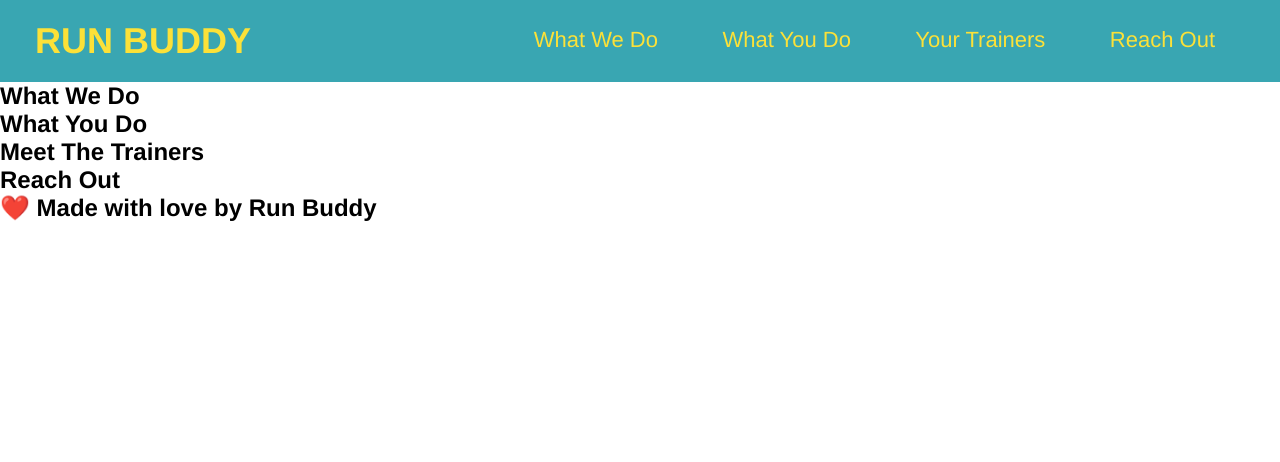
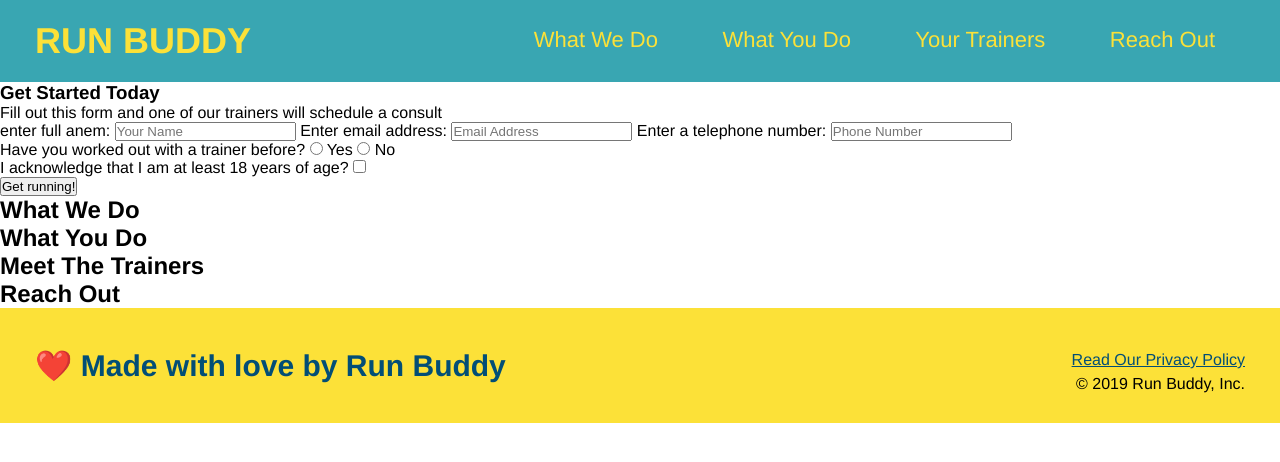
Before and after one commit to Magicalburritos/run-buddy, a plain HTML site: page index.html in a window 1280 px wide. Drawn offline with Linux system fonts and the light colour scheme.

Commit message:
added hero and check boxes

```diff
--- a/assets/css/style.css
+++ b/assets/css/style.css
@@ -1,6 +1,7 @@
 * {
   margin: 0;
   padding: 0;
+  box-sizing: border-box;
 }
 body {
   /* more on this crazy alphanumerical value in a minute! */
@@ -34,3 +35,22 @@ header nav ul li a {
   font-weight: lighter;
   font-size: 22px;
 }
+footer{
+    background-color: #fce138;
+    width: 100%;
+    padding: 40px 35px;
+}
+footer h2{
+    display: inline;
+    color: #024e76;
+    font-size: 30px;
+    margin 0
+}
+footer div{
+    float: right;
+    line-height: 1.5;
+    text-align: right;
+}
+footer a {
+    color: #024e76;
+}
--- a/index.html
+++ b/index.html
@@ -33,10 +33,39 @@
     </nav>
     </header>
 
-
     <!-- hero/jumbotron-->
     <section>
+      <div>
+        <h3>Get Started Today</h3>
+        <p>Fill out this form and one of our trainers will schedule a consult</p>
+        <!-- Add form element-->
+        <form>
+          <label for="name">enter full anem:</label>
+          <input type="text" placeholder="Your Name" name="name" id="name" />
+          <label for="email">Enter email address:</label>
+           <input type="email" placeholder="Email Address" name="email" id="email" />
+            <label for="phone">Enter a telephone number:</label>
+             <input type="tel" placeholder="Phone Number" name="phone" id="phone"/>
+           <p>
+             Have you worked out with a trainer before?
+             <input type="radio" name="trainer-confirm" id="trainer-yes" />
+             <label for="trainer-yes">Yes</label>
+             <input type="radio" name="trainer-confirm" id="trainer-no" />
+             <label for="trainer-no">No</label>
+            </p>
+            <p>
+              <label for="checkbox" >
+            I acknowledge that I am at least 18 years of age?
+            </label>
+            <input type="checkbox" name="age-confirm" id="checkbox" />
+             </p>
+             <button type="submit">
+              Get running!
+              </button>
+             </form>
+      </div>
     </section>
+    <!-- end hero-->
 
     <!-- "what we do" section-->
 <section>
@@ -57,6 +86,10 @@
     <!-- footer-->
     <footer>
     <h2>❤️ Made with love by Run Buddy</h2>
+    <div>
+      <a href="#">Read Our Privacy Policy</a><br />
+      &copy; 2019 Run Buddy, Inc.
+     </div>
         </footer>
   </body>
 </html>
```
